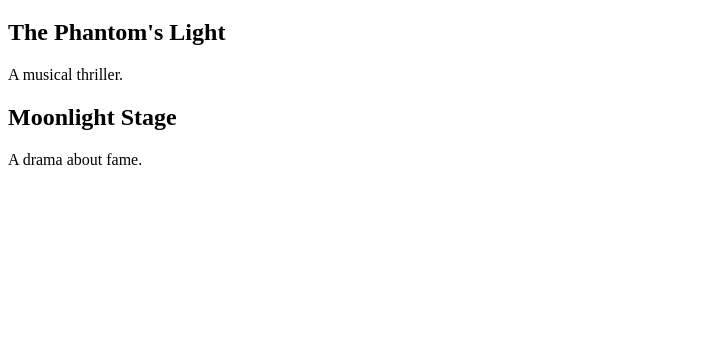
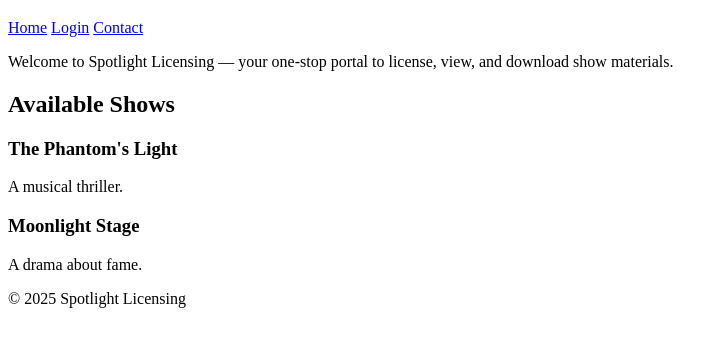
Before and after one commit to YourCallanDev/spotlightlicensing, a plain HTML site: page index.html in a window 1280 px wide. Shown: the part 61-408 px from the top of the page, without its empty margins (0-728 px from the left). Drawn offline with Linux system fonts and the light colour scheme; files that its build step writes are made by us from their sources.

Commit message:
Update index.html

```diff
--- a/index.html
+++ b/index.html
@@ -8,20 +8,37 @@
 <body>
   <header>
     <h1>Welcome to Spotlight Licensing</h1>
+    <nav>
+      <a href="index.html">Home</a>
+      <a href="login.html">Login</a>
+      <a href="contact.html">Contact</a>
+    </nav>
   </header>
 
-  <section id="showsSection"></section>
+  <section id="welcome">
+    <p>Welcome to Spotlight Licensing — your one-stop portal to license, view, and download show materials.</p>
+  </section>
+
+  <section id="showsSection">
+    <h2>Available Shows</h2>
+    <div id="showsContainer"></div>
+  </section>
+
+  <footer>
+    <p>&copy; 2025 Spotlight Licensing</p>
+  </footer>
 
   <script src="data/shows.js"></script>
   <script>
-    const section = document.getElementById('showsSection');
+    const container = document.getElementById('showsContainer');
     shows.forEach(show => {
       const div = document.createElement('div');
+      div.classList.add('show-card');
       div.innerHTML = `
-        <h2>${show.title}</h2>
+        <h3>${show.title}</h3>
         <p>${show.description}</p>
       `;
-      section.appendChild(div);
+      container.appendChild(div);
     });
   </script>
 </body>
```
